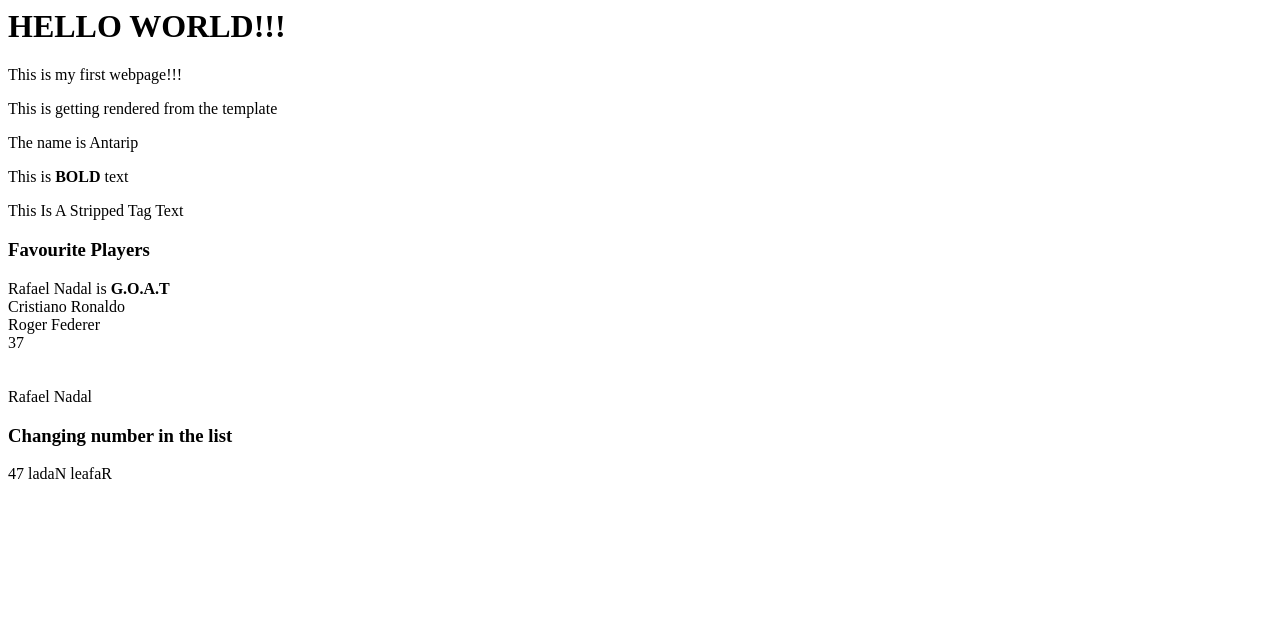
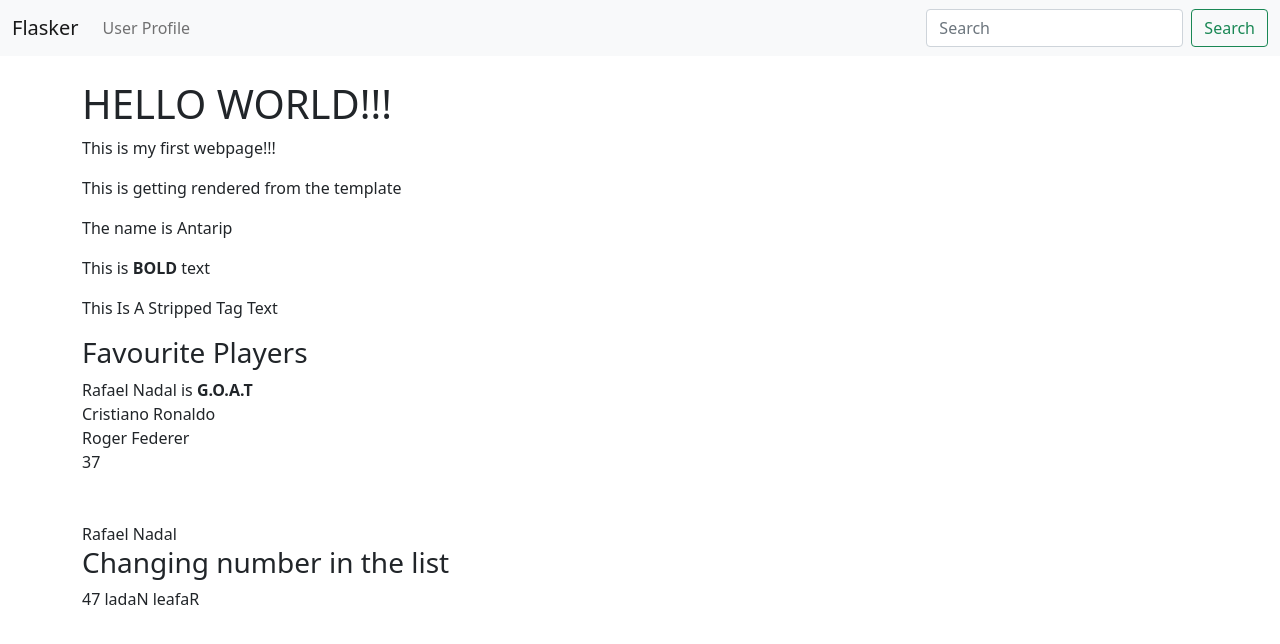
Before and after one commit to antaripg/flasker, a Flask app: page / in a window 1280 px wide. Shown: the top 644 px of the page. Run offline with Flask 2, Linux system fonts and the light colour scheme.

Commit message:
added bootstrap templates

```diff
--- /dev/null
+++ b/templates/base.html
@@ -0,0 +1,31 @@
+<!doctype html>
+<html lang="en">
+  <head>
+    <!-- Required meta tags -->
+    <meta charset="utf-8">
+    <meta name="viewport" content="width=device-width, initial-scale=1">
+
+    <!-- Bootstrap CSS -->
+    <link href="https://cdn.jsdelivr.net/npm/bootstrap@5.0.2/dist/css/bootstrap.min.css" rel="stylesheet" integrity="sha384-EVSTQN3/azprG1Anm3QDgpJLIm9Nao0Yz1ztcQTwFspd3yD65VohhpuuCOmLASjC" crossorigin="anonymous">
+
+    <title>Flasker!</title>
+  </head>
+  <body>
+      {% include 'navbar.html' %}
+      <br/>
+      <div class = "container">
+          {% block content %}
+          {% endblock %}
+      </div>
+    <!-- Optional JavaScript; choose one of the two! -->
+
+    <!-- Option 1: Bootstrap Bundle with Popper -->
+    <script src="https://cdn.jsdelivr.net/npm/bootstrap@5.0.2/dist/js/bootstrap.bundle.min.js" integrity="sha384-MrcW6ZMFYlzcLA8Nl+NtUVF0sA7MsXsP1UyJoMp4YLEuNSfAP+JcXn/tWtIaxVXM" crossorigin="anonymous"></script>
+
+    <!-- Option 2: Separate Popper and Bootstrap JS -->
+    <!--
+    <script src="https://cdn.jsdelivr.net/npm/@popperjs/core@2.9.2/dist/umd/popper.min.js" integrity="sha384-IQsoLXl5PILFhosVNubq5LC7Qb9DXgDA9i+tQ8Zj3iwWAwPtgFTxbJ8NT4GN1R8p" crossorigin="anonymous"></script>
+    <script src="https://cdn.jsdelivr.net/npm/bootstrap@5.0.2/dist/js/bootstrap.min.js" integrity="sha384-cVKIPhGWiC2Al4u+LWgxfKTRIcfu0JTxR+EQDz/bgldoEyl4H0zUF0QKbrJ0EcQF" crossorigin="anonymous"></script>
+    -->
+  </body>
+</html>
--- a/templates/index.html
+++ b/templates/index.html
@@ -1,3 +1,6 @@
+{% extends 'base.html' %}
+{% block content %}
+
     <h1>HELLO WORLD!!!</h1>
 
     <p> This is my first webpage!!!</p>
@@ -25,3 +28,5 @@
     {{favourite_players.3 + 10}}
 
     {{favourite_players.0|reverse}}
+
+{% endblock %}
--- /dev/null
+++ b/templates/navbar.html
@@ -0,0 +1,20 @@
+<nav class="navbar navbar-expand-lg navbar-light bg-light">
+  <div class="container-fluid">
+    <a class="navbar-brand" href="{{ url_for('index') }}">Flasker</a>
+    <button class="navbar-toggler" type="button" data-bs-toggle="collapse" data-bs-target="#navbarSupportedContent" aria-controls="navbarSupportedContent" aria-expanded="false" aria-label="Toggle navigation">
+      <span class="navbar-toggler-icon"></span>
+    </button>
+    <div class="collapse navbar-collapse" id="navbarSupportedContent">
+      <ul class="navbar-nav me-auto mb-2 mb-lg-0">
+
+        <li class="nav-item">
+          <a class="nav-link" href="{{ url_for('user', name = 'Antarip') }}">User Profile</a>
+        </li>
+      </ul>
+      <form class="d-flex">
+        <input class="form-control me-2" type="search" placeholder="Search" aria-label="Search">
+        <button class="btn btn-outline-success" type="submit">Search</button>
+      </form>
+    </div>
+  </div>
+</nav>
--- a/templates/user.html
+++ b/templates/user.html
@@ -1 +1,5 @@
-<h1> Hello {{user_name|capitalize}} </h1>
+{% extends 'base.html' %}
+
+{% block content %}
+    <h1> Hello {{user_name|capitalize}} </h1>
+{% endblock %}
```
Also changed, not shown: templates/404.html (+8 -5 lines), templates/500.html (+8 -5 lines). Lines whose indentation alone changed are shown as unchanged.
